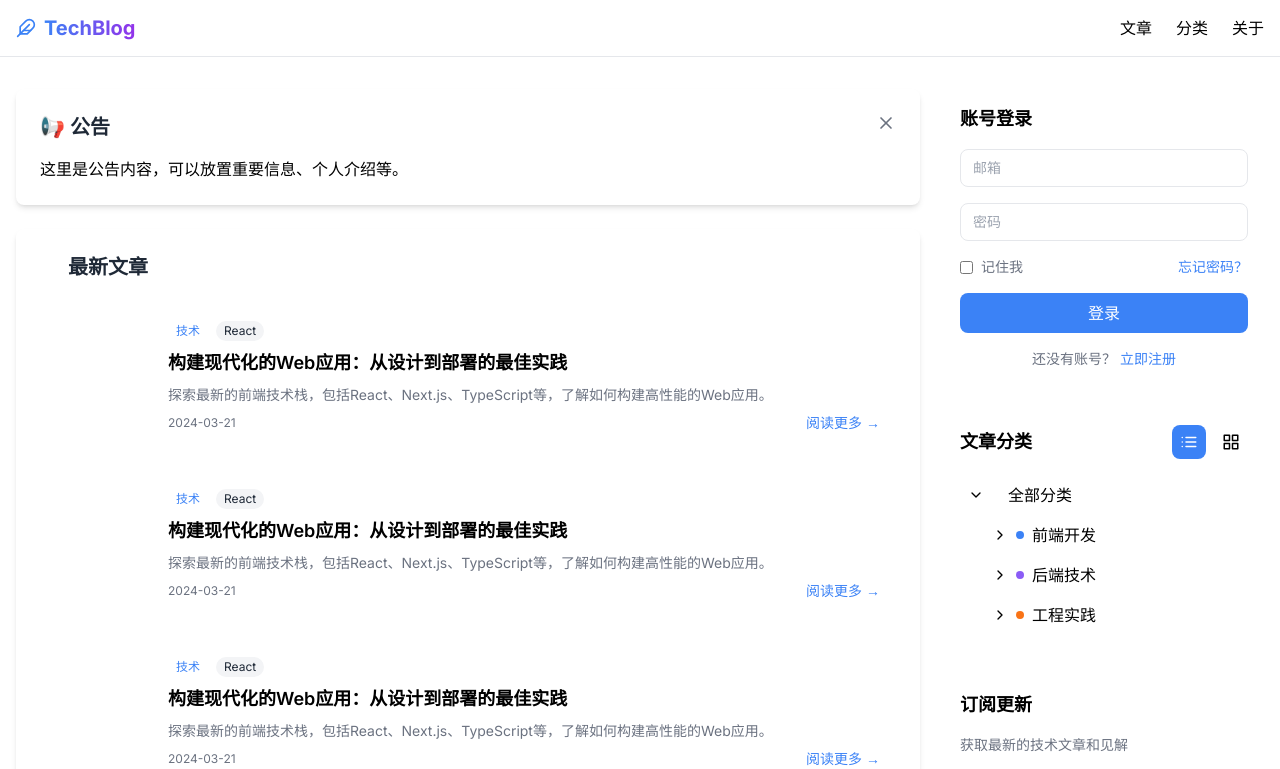
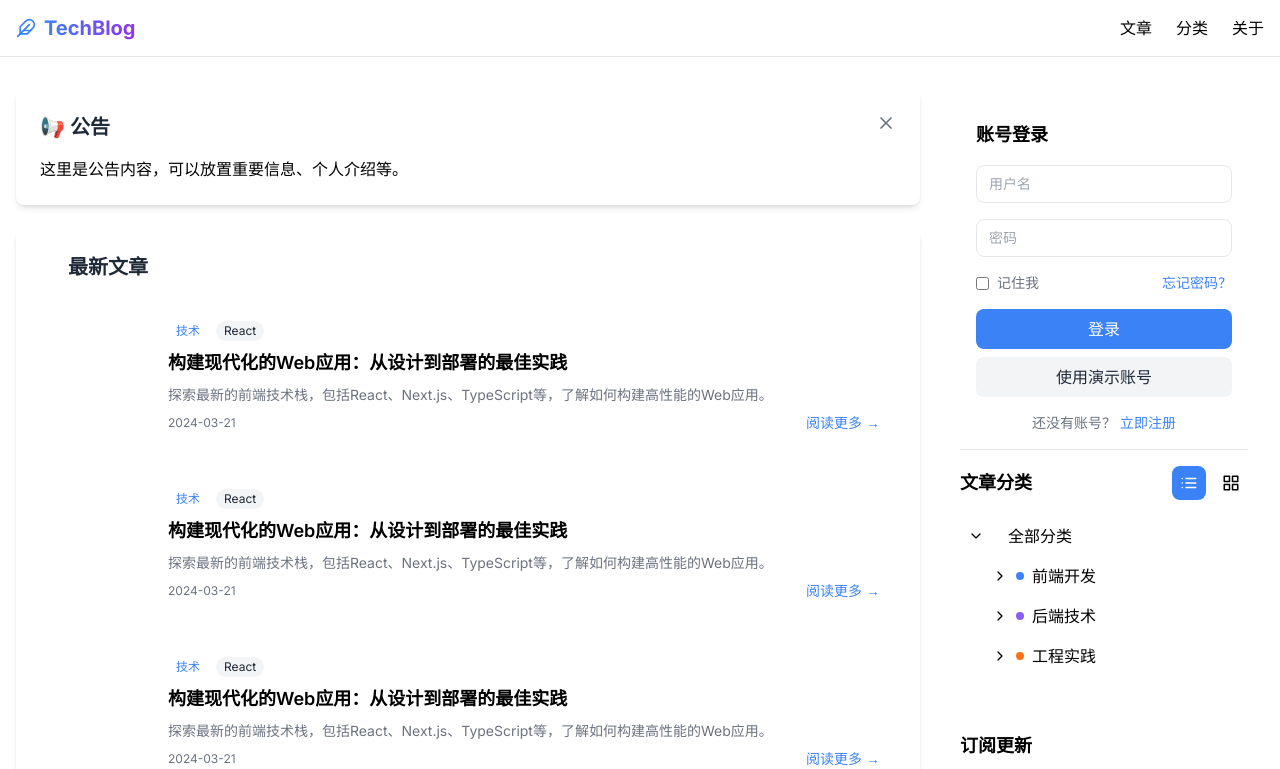
Before and after one commit to QingYang1807/blog, a Next.js app in the folder blog-system/: page / in a window 1280 px wide. Shown: the top 769 px of the page. Built offline with nearby package versions, Linux system fonts and the light colour scheme.

Commit message:
Add simulated login

```diff
--- a/blog-system/src/app/page.tsx
+++ b/blog-system/src/app/page.tsx
@@ -5,7 +5,6 @@ import Link from 'next/link'
 import { FiFeather, FiGithub, FiTwitter } from 'react-icons/fi'
 import CategoryView from '@/components/CategoryView'
 import Announcement from '@/components/Announcement'
-import LoginCard from '@/components/LoginCard'
 
 export default function HomePage() {
   return (
@@ -68,7 +67,6 @@ export default function HomePage() {
           </div>
 
           <div className="w-full md:w-80 space-y-6">
-            <LoginCard />
             <CategoryView />
 
             {/* 订阅卡片 */}
--- a/blog-system/src/components/CategoryView.tsx
+++ b/blog-system/src/components/CategoryView.tsx
@@ -3,6 +3,7 @@
 import React, { useEffect, useRef } from 'react'
 import { FiChevronRight, FiGrid, FiList } from 'react-icons/fi'
 import * as d3 from 'd3'
+import LoginCard from './LoginCard'
 
 // 定义类型
 interface CategoryNode {
@@ -25,6 +26,25 @@ interface GraphNode extends d3.SimulationNodeDatum {
 interface GraphLink extends d3.SimulationLinkDatum<GraphNode> {
   source: string | GraphNode
   target: string | GraphNode
+}
+
+interface User {
+  name: string
+  avatar: string
+  badges: {
+    id: string
+    name: string
+    icon: string
+  }[]
+}
+
+interface LoginForm {
+  username: string
+  password: string
+}
+
+interface RegisterForm extends LoginForm {
+  email: string
 }
 
 // 分类数据
@@ -61,6 +81,34 @@ const categoryData: CategoryNode = {
       ]
     },
   ]
+}
+
+// 添加示例用户数据
+const mockUser: User = {
+  name: "张三",
+  avatar: "https://api.dicebear.com/7.x/avataaars/svg?seed=Felix",
+  badges: [
+    { id: "1", name: "精选作者", icon: "🏆" },
+    { id: "2", name: "活跃用户", icon: "⭐" }
+  ]
+}
+
+// 在 mockUser 后添加模拟 API 函数
+const mockApi = {
+  login: async (form: LoginForm): Promise<User | null> => {
+    // 模拟 API 调用
+    await new Promise(resolve => setTimeout(resolve, 1000))
+    if (form.username === 'demo' && form.password === 'password') {
+      return mockUser
+    }
+    return null
+  },
+
+  register: async (form: RegisterForm): Promise<User | null> => {
+    // 模拟 API 调用
+    await new Promise(resolve => setTimeout(resolve, 1000))
+    return mockUser
+  }
 }
 
 // 将树形数据转换为图谱数据
@@ -214,6 +262,33 @@ function KnowledgeGraph({ data }: { data: { nodes: GraphNode[], links: GraphLink
 export default function CategoryView() {
   const [viewMode, setViewMode] = React.useState<'tree' | 'graph'>('tree')
   const [expandedNodes, setExpandedNodes] = React.useState<Set<string>>(new Set(['root']))
+  const [isLoggedIn, setIsLoggedIn] = React.useState(false)
+  const [user, setUser] = React.useState<User | null>(null)
+  const [isLoading, setIsLoading] = React.useState(false)
+
+  // 处理登录
+  const HandleLogin = async (form: LoginForm) => {
+    try {
+      setIsLoading(true)
+      const userData = await mockApi.login(form)
+      if (userData) {
+        setUser(userData)
+        setIsLoggedIn(true)
+        // TODO: 保存登录状态到 localStorage 或 Cookie
+      }
+    } catch (error) {
+      console.error('登录失败:', error)
+    } finally {
+      setIsLoading(false)
+    }
+  }
+
+  // 处理登出
+  const HandleLogout = () => {
+    setUser(null)
+    setIsLoggedIn(false)
+    // TODO: 清除 localStorage 或 Cookie 中的登录状态
+  }
 
   // 处理节点展开/收起
   const toggleNode = (nodeId: string) => {
@@ -266,6 +341,39 @@ export default function CategoryView() {
 
   return (
     <div className="bg-white dark:bg-gray-800 rounded-xl p-4">
+      {isLoggedIn && user ? (
+        // 已登录状态：显示用户信息
+        <div className="mb-4 p-4 border-b border-gray-200 dark:border-gray-700">
+          <div className="flex items-center justify-between">
+            <div className="flex items-center gap-4">
+              <img
+                src={user.avatar}
+                alt={user.name}
+                className="w-12 h-12 rounded-full border-2 border-primary cursor-pointer"
+                onClick={HandleLogout}
+                title="点击退出登录"
+              />
+              <div>
+                <h4 className="font-medium text-lg">{user.name}</h4>
+                <div className="flex gap-2 mt-1">
+                  {user.badges.map(badge => (
+                    <span
+                      key={badge.id}
+                      className="inline-flex items-center gap-1 py-1 rounded-full text-sm bg-primary/10 text-primary"
+                    >
+                      {badge.icon} {badge.name}
+                    </span>
+                  ))}
+                </div>
+              </div>
+            </div>
+          </div>
+        </div>
+      ) : (
+        // 未登录状态：显示登录卡片
+        <LoginCard onLogin={HandleLogin} isLoading={isLoading} />
+      )}
+
       <div className="flex justify-between items-center mb-4">
         <h3 className="text-lg font-semibold">文章分类</h3>
         <div className="flex gap-2">
--- a/blog-system/src/components/LoginCard.tsx
+++ b/blog-system/src/components/LoginCard.tsx
@@ -1,18 +1,40 @@
 'use client'
 
-import React from 'react'
+import React, { useState } from 'react'
 import Link from 'next/link'
 
-export default function LoginCard() {
+interface LoginCardProps {
+  onLogin: (form: { username: string; password: string }) => Promise<void>
+  isLoading: boolean
+}
+
+export default function LoginCard({ onLogin, isLoading }: LoginCardProps) {
+  const [form, setForm] = useState({
+    username: '',
+    password: ''
+  })
+
+  const handleSubmit = async (e: React.FormEvent) => {
+    e.preventDefault()
+    await onLogin(form)
+  }
+
+  const handleDemoLogin = async () => {
+    await onLogin({ username: 'demo', password: 'password' })
+  }
+
   return (
-    <div className="bg-white dark:bg-gray-800 rounded-xl p-4">
+    <div className="mb-4 p-4 border-b border-gray-200 dark:border-gray-700">
       <h3 className="text-lg font-semibold mb-4">账号登录</h3>
-      <form className="space-y-4" onSubmit={(e) => e.preventDefault()}>
+      <form className="space-y-4" onSubmit={handleSubmit}>
         <div>
           <input
-            type="email"
-            placeholder="邮箱"
+            type="text"
+            placeholder="用户名"
             className="w-full px-3 py-2 rounded-lg bg-background border border-border focus:outline-none focus:ring-1 focus:ring-primary/20 text-sm"
+            value={form.username}
+            onChange={e => setForm(prev => ({ ...prev, username: e.target.value }))}
+            disabled={isLoading}
           />
         </div>
         <div>
@@ -20,6 +42,9 @@ export default function LoginCard() {
             type="password"
             placeholder="密码"
             className="w-full px-3 py-2 rounded-lg bg-background border border-border focus:outline-none focus:ring-1 focus:ring-primary/20 text-sm"
+            value={form.password}
+            onChange={e => setForm(prev => ({ ...prev, password: e.target.value }))}
+            disabled={isLoading}
           />
         </div>
         <div className="flex justify-between items-center text-sm">
@@ -31,12 +56,23 @@ export default function LoginCard() {
             忘记密码？
           </Link>
         </div>
-        <button
-          type="submit"
-          className="w-full bg-primary text-primary-foreground px-4 py-2 rounded-lg hover:bg-primary/90 transition-colors"
-        >
-          登录
-        </button>
+        <div className="space-y-2">
+          <button
+            type="submit"
+            className="w-full bg-primary text-primary-foreground px-4 py-2 rounded-lg hover:bg-primary/90 transition-colors"
+            disabled={isLoading}
+          >
+            {isLoading ? '登录中...' : '登录'}
+          </button>
+          <button
+            type="button"
+            onClick={handleDemoLogin}
+            className="w-full bg-secondary text-secondary-foreground px-4 py-2 rounded-lg hover:bg-secondary/90 transition-colors"
+            disabled={isLoading}
+          >
+            {isLoading ? '登录中...' : '使用演示账号'}
+          </button>
+        </div>
       </form>
       <div className="mt-4 text-center text-sm text-muted-foreground">
         还没有账号？
```
